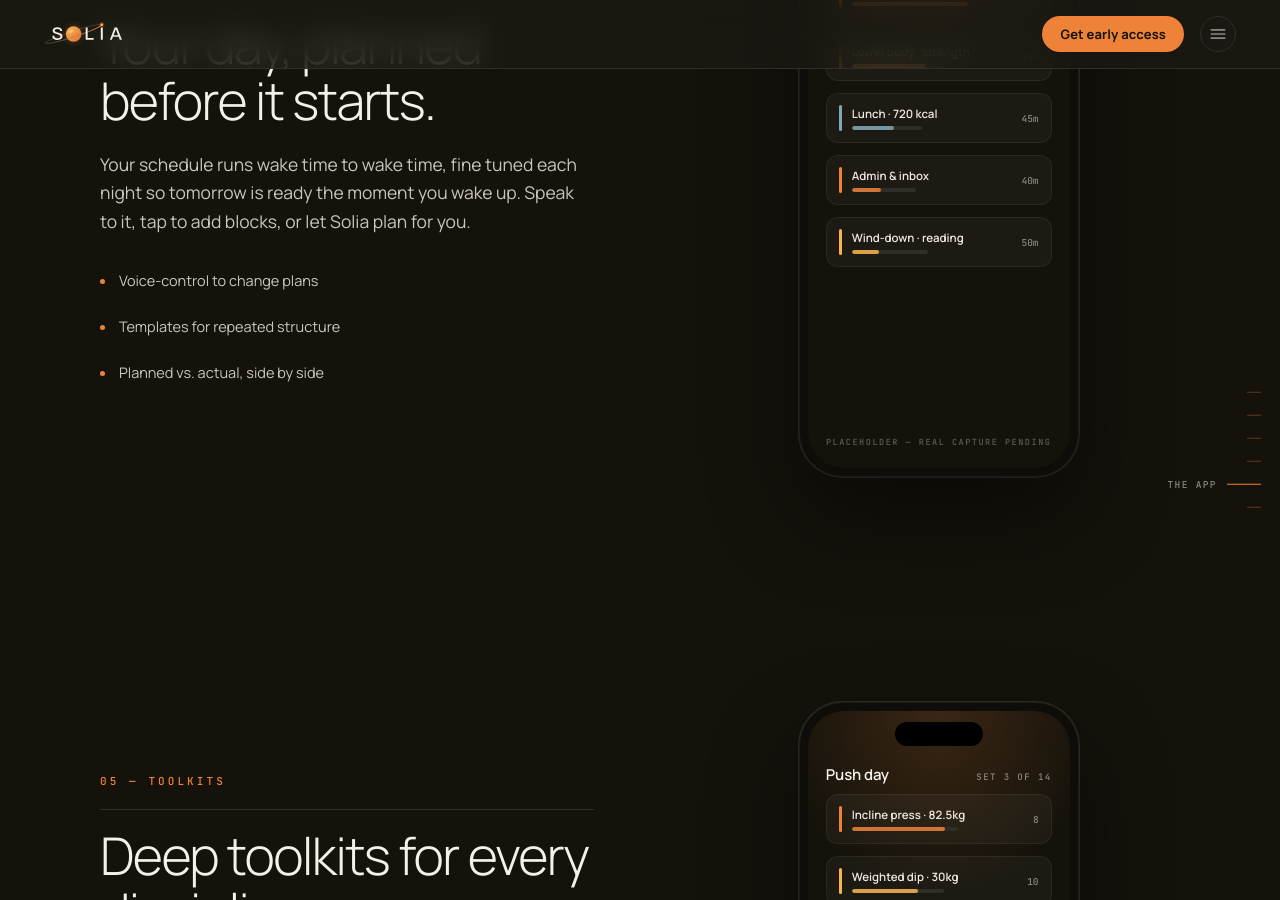
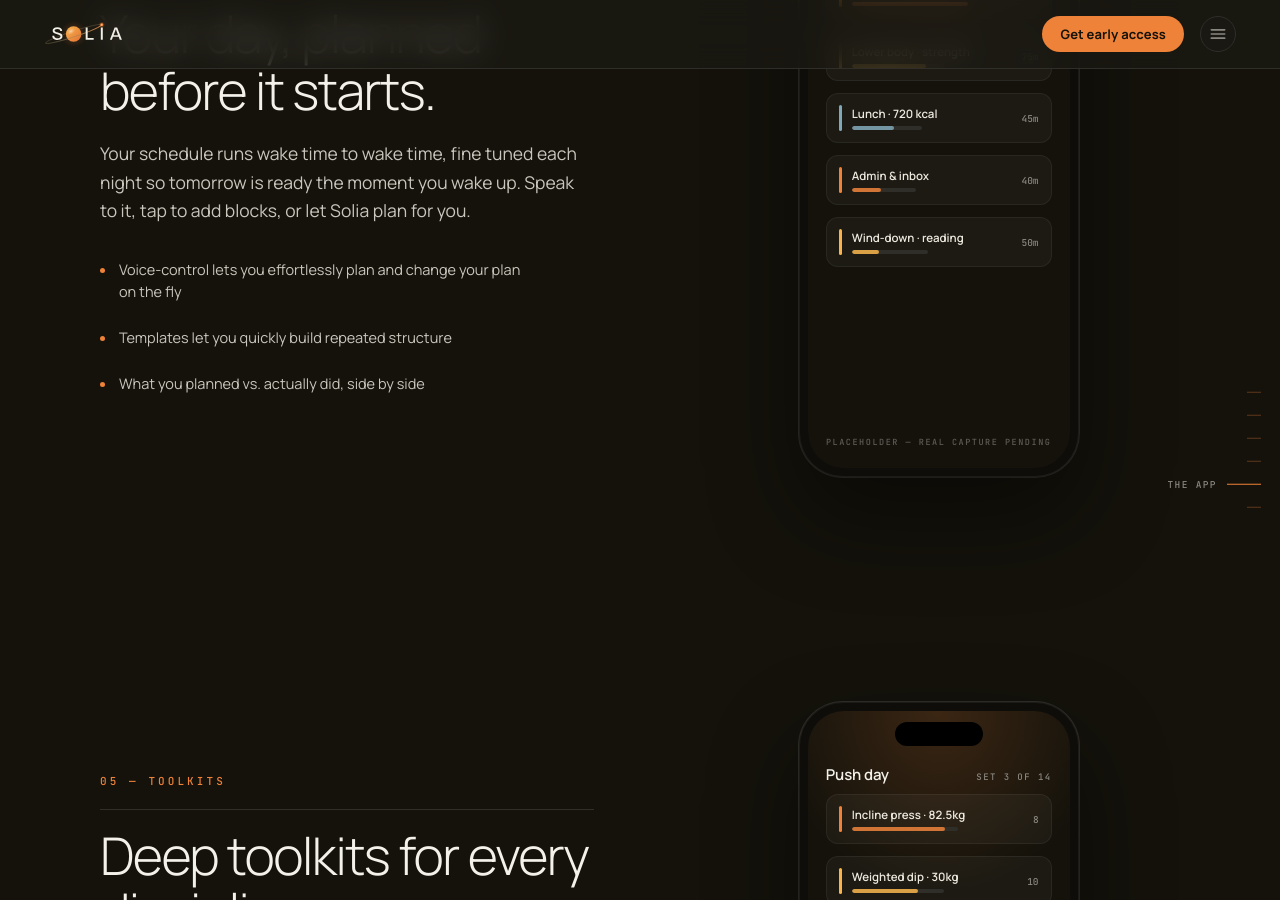
Before and after one commit to Solia-SaaS/Solia-Site, a Jekyll site: the page built from index.html, in a window 1280 px wide and 900 px high, scrolled down 5179 px. Built offline with Jekyll 4.4.1, drawn with Linux system fonts in a browser that asks for light colours; some of the changed text lies outside the part shown.

Commit message:
Restore the app-section bullets to their pre-trim wording
Co-Authored-By: Claude Fable 5 <noreply@anthropic.com>

```diff
--- a/index.html
+++ b/index.html
@@ -447,9 +447,9 @@ description: Solia is a Life Operating System designed to align your actions wit
              tomorrow is ready the moment you wake up. Speak to it, tap to add
              blocks, or let Solia plan for you.</p>
         <ul class="ticks" data-reveal>
-          <li><span class="tick-dot" aria-hidden="true"></span><span>Voice-control to change plans</span></li>
-          <li><span class="tick-dot" aria-hidden="true"></span><span>Templates for repeated structure</span></li>
-          <li><span class="tick-dot" aria-hidden="true"></span><span>Planned vs. actual, side by side</span></li>
+          <li><span class="tick-dot" aria-hidden="true"></span><span>Voice-control lets you effortlessly plan and change your plan on the fly</span></li>
+          <li><span class="tick-dot" aria-hidden="true"></span><span>Templates let you quickly build repeated structure</span></li>
+          <li><span class="tick-dot" aria-hidden="true"></span><span>What you planned vs. actually did, side by side</span></li>
         </ul>
       </div>
       <div class="app-phone" data-reveal>
@@ -520,7 +520,7 @@ description: Solia is a Life Operating System designed to align your actions wit
            questionnaire from three weeks ago.</p>
         <ul class="ticks" data-reveal>
           <li><span class="tick-dot" aria-hidden="true"></span><span>Daily and weekly reports written for you</span></li>
-          <li><span class="tick-dot" aria-hidden="true"></span><span>Three-tier goals: star, season, tomorrow</span></li>
+          <li><span class="tick-dot" aria-hidden="true"></span><span>Three-tier goals: the star, the season, tomorrow</span></li>
           <li><span class="tick-dot" aria-hidden="true"></span><span>Every target backed by your own data</span></li>
         </ul>
       </div>
@@ -591,7 +591,7 @@ description: Solia is a Life Operating System designed to align your actions wit
         <ul class="ticks" data-reveal>
           <li><span class="tick-dot" aria-hidden="true"></span><span>Seasonal global rankings</span></li>
           <li><span class="tick-dot" aria-hidden="true"></span><span>Tiers from Novice to Life Maxxed</span></li>
-          <li><span class="tick-dot" aria-hidden="true"></span><span>Head-to-head matchups keep it honest</span></li>
+          <li><span class="tick-dot" aria-hidden="true"></span><span>Head-to-head matchups that keep it honest</span></li>
         </ul>
       </div>
       <div class="app-phone" data-reveal>
```
